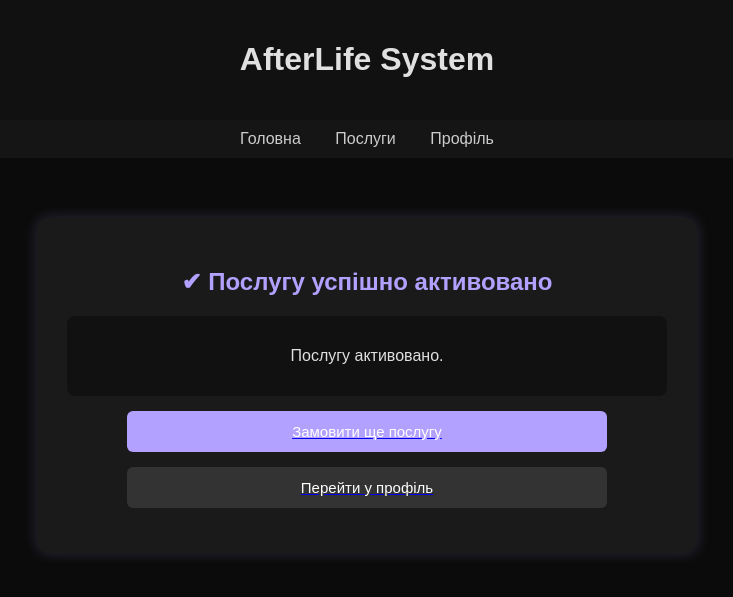
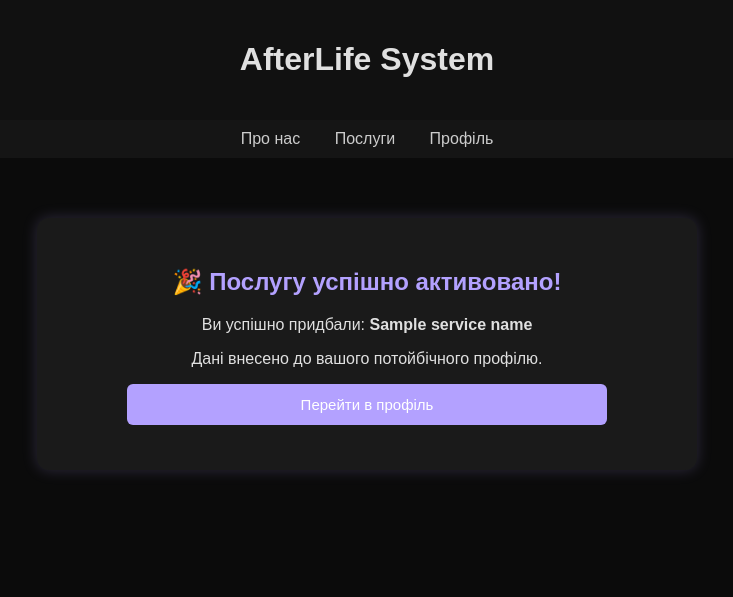
Before and after one commit to niaiku2006-ops/afterlife-system, a Flask app: template templates/success_service.html in a window 1280 px wide. Shown: the top 597 px of the page, without its empty margins (273-1006 px from the left). Run offline with Flask 3, Linux system fonts and the light colour scheme; the template is opened without the code that fills it: most values are stand-ins (such as "Sample title", 1, 10 or a date in 2020).

Commit message:
Update success_service.html

```diff
--- a/templates/success_service.html
+++ b/templates/success_service.html
@@ -4,129 +4,30 @@
 <meta charset="UTF-8">
 <meta name="viewport" content="width=device-width, initial-scale=1.0">
 <title>Послугу активовано</title>
-
 <style>
-
-body{
-margin:0;
-font-family:Arial;
-background:#0b0b0b;
-color:#e0e0e0;
-}
-
-header{
-background:#111;
-padding:20px;
-text-align:center;
-}
-
-nav{
-background:#151515;
-padding:10px;
-text-align:center;
-}
-
-nav a{
-color:#ccc;
-margin:0 15px;
-text-decoration:none;
-}
-
-nav a:hover{
-color:#b3a1ff;
-}
-
-.box{
-background:#1a1a1a;
-margin:60px auto;
-padding:30px;
-max-width:600px;
-border-radius:12px;
-text-align:center;
-box-shadow:0 0 15px rgba(179,161,255,0.2);
-}
-
-h2{
-color:#b3a1ff;
-}
-
-.info{
-background:#111;
-padding:15px;
-border-radius:8px;
-margin-top:20px;
-}
-
-button{
-display:block;
-margin:15px auto;
-padding:12px;
-width:80%;
-cursor:pointer;
-background:#b3a1ff;
-border:none;
-border-radius:6px;
-color:white;
-font-size:15px;
-}
-
-button:hover{
-background:#9a87ff;
-}
-
-.secondary{
-background:#333;
-}
-
-.secondary:hover{
-background:#555;
-}
-
+body{ margin:0; font-family:Arial; background:#0b0b0b; color:#e0e0e0; }
+header{ background:#111; padding:20px; text-align:center; }
+nav{ background:#151515; padding:10px; text-align:center; }
+nav a{ color:#ccc; margin:0 15px; text-decoration:none; }
+nav a:hover{ color:#b3a1ff; }
+.box{ background:#1a1a1a; margin:60px auto; padding:30px; max-width:600px; border-radius:12px; text-align:center; box-shadow:0 0 15px rgba(179,161,255,0.2); }
+h2{ color:#b3a1ff; }
+button{ display:block; margin:15px auto; padding:12px; width:80%; cursor:pointer; background:#b3a1ff; border:none; border-radius:6px; color:white; font-size:15px; text-align:center; text-decoration:none;}
+button:hover{ background:#9a87ff; }
 </style>
-
 </head>
-
 <body>
-
-<header>
-<h1>AfterLife System</h1>
-</header>
-
+<header><h1>AfterLife System</h1></header>
 <nav>
-<a href="/">Головна</a>
-<a href="/services">Послуги</a>
-<a href="/profile">Профіль</a>
+    <a href="/">Про нас</a>
+    <a href="/services">Послуги</a>
+    <a href="/profile">Профіль</a>
 </nav>
-
 <div class="box">
-
-<h2>✔ Послугу успішно активовано</h2>
-
-<div class="info">
-
-{% if service == "guide" %}
-<p>👤 Провідник призначений.</p>
-<p>Він допоможе тобі адаптуватися після переходу.</p>
-
-{% elif service == "boiler" %}
-<p>🔥 Котел успішно заброньовано.</p>
-<p>Місце підготовлено згідно параметрів.</p>
-
-{% else %}
-<p>Послугу активовано.</p>
-{% endif %}
-
+    <h2>🎉 Послугу успішно активовано!</h2>
+    <p>Ви успішно придбали: <b>{{ service_name }}</b></p>
+    <p>Дані внесено до вашого потойбічного профілю.</p>
+    <a href="/profile" style="text-decoration: none;"><button>Перейти в профіль</button></a>
 </div>
-
-<a href="/services">
-<button>Замовити ще послугу</button>
-</a>
-
-<a href="/profile">
-<button class="secondary">Перейти у профіль</button>
-</a>
-
-</div>
-
 </body>
 </html>
```
